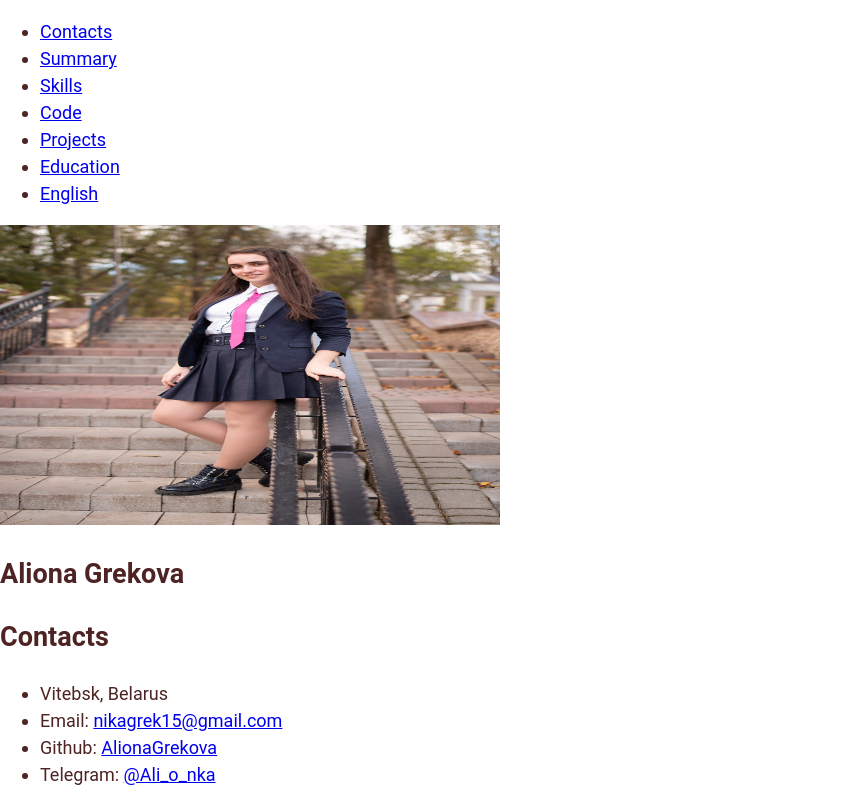
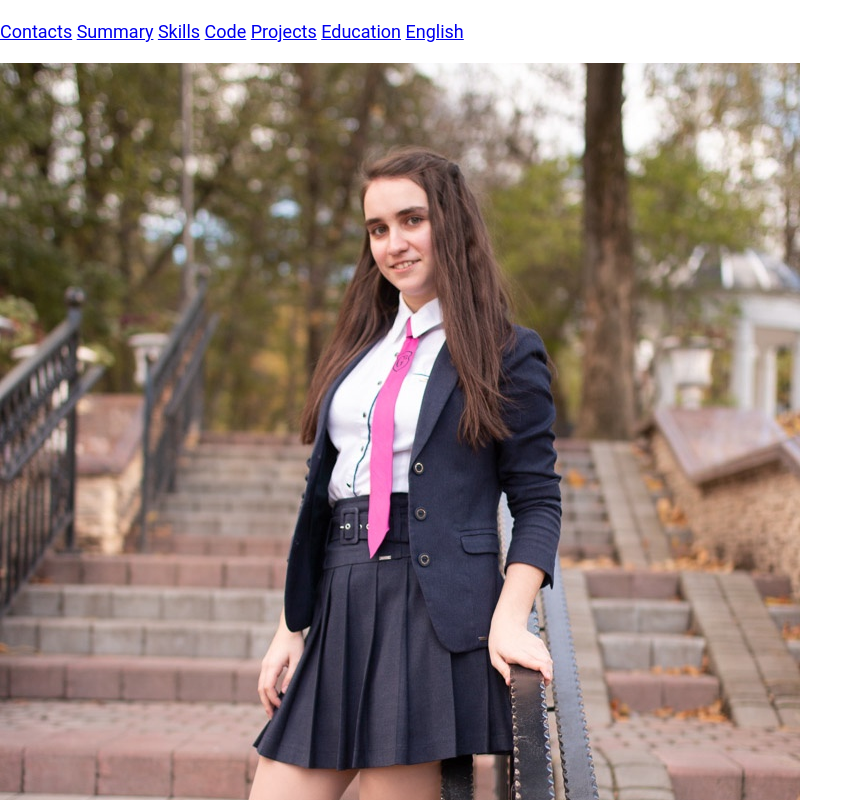
Before and after one commit to AlionaGrekova/cv, a plain HTML site: page index.html in a window 1280 px wide. Shown: the top 800 px of the page, without its empty margins (0-863 px from the left). Drawn offline with Linux system fonts and the light colour scheme; files whose address does not match are found by name.

Commit message:
add a photo in cv

```diff
--- a/index.html
+++ b/index.html
@@ -12,15 +12,7 @@
     <header class="header">
         <div class="container header-container">
             <nav class="nav">
-                <ul class="nav-list">
-                    <li class="nav-item"><a href="#contacts" class="nav-link">Contacts</a></li>
-                    <li class="nav-item"><a href="#summary" class="nav-link">Summary</a></li>
-                    <li class="nav-item"><a href="#skills" class="nav-link">Skills</a></li>
-                    <li class="nav-item"><a href="#code" class="nav-link">Code</a></li>
-                    <li class="nav-item"><a href="#projects" class="nav-link">Projects</a></li>
-                    <li class="nav-item"><a href="#education" class="nav-link">Education</a></li>
-                    <li class="nav-item"><a href="#english" class="nav-link">English</a></li>
-                </ul>
+              <p><a href="#contacts" class="nav-link">Contacts</a>  <a href="#summary" class="nav-link">Summary</a>  <a href="#skills" class="nav-link">Skills</a>  <a href="#code" class="nav-link">Code</a>  <a href="#projects" class="nav-link">Projects</a>  <a href="#education" class="nav-link">Education</a>  <a href="#english" class="nav-link">English</a></p>
             </nav>
             <div class="toggle">
                 <div class="line1"></div>
@@ -31,9 +23,9 @@
     </header>
     <main class="main">
         <div class="container main-container">
-            <section class="section section-profile" id="profile"><img src="C:\Users\User\Desktop\cv\assets\img\me.jpg" width="500" height="300" alt="Aliona" class="section-profile-logo">
+            <section class="section section-profile" id="profile"><img src="assets/img/me.jpg" width="800" height="1200" alt="Aliona" longdesc="assets/img/me.jpg">
                 <div class="section-profile-title">
-                    <h1 class="section-title main-title">Aliona Grekova</h1>
+                  <h1 class="section-title main-title">Aliona Grekova</h1>
                 </div>
             </section>
             <section class="section" id="contacts"><h2 class="section-title">Contacts</h2>
```
